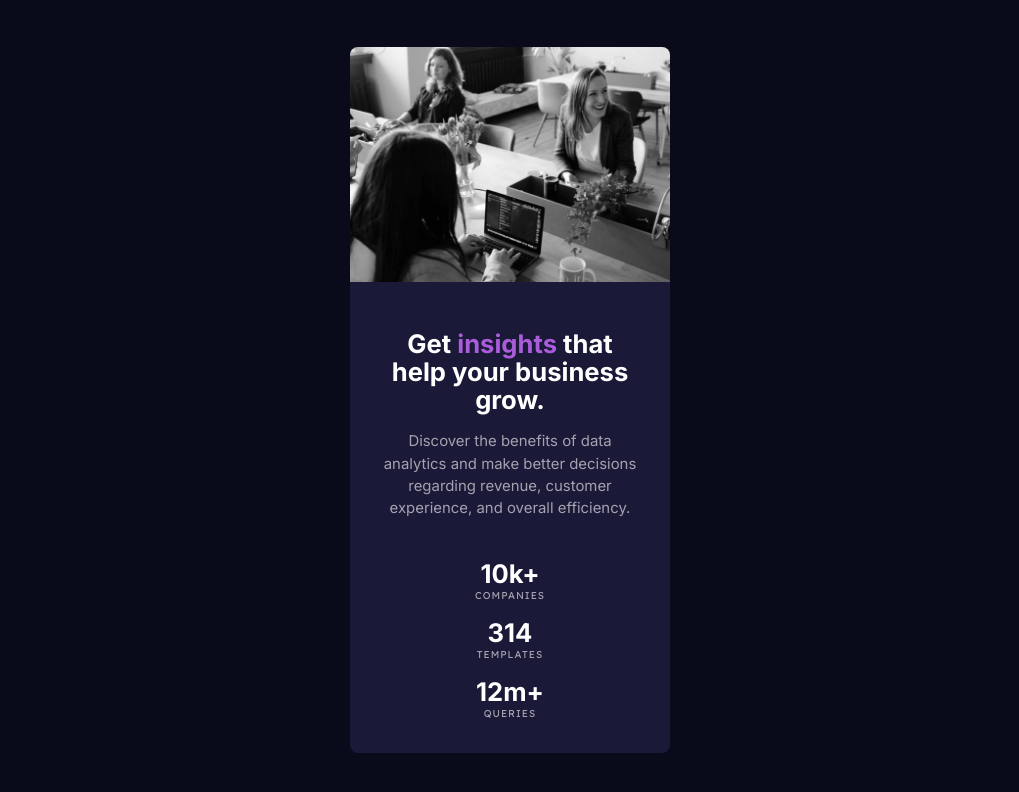
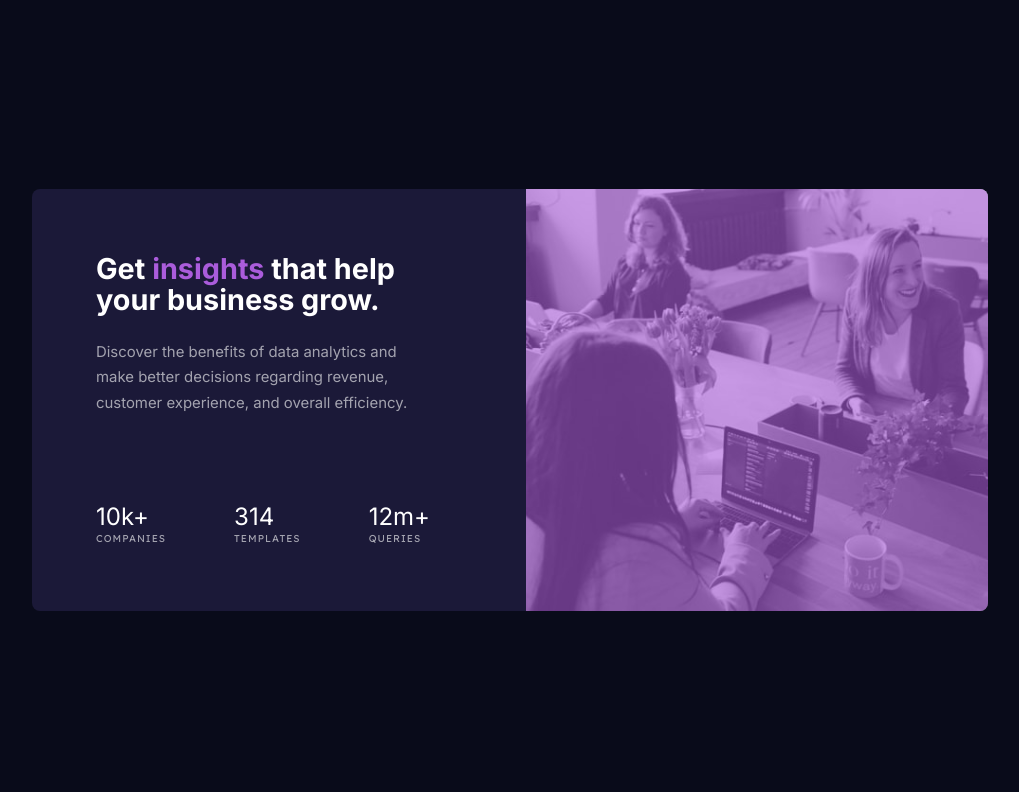
Before and after one commit to ryanthayes/fem-stats-preview-card, a plain HTML site: page index.html in a window 1280 px wide. Shown: the whole page, without its empty margins (130-1149 px from the left). Drawn offline with Linux system fonts and the light colour scheme.

Commit message:
Final styling

```diff
--- a/index.html
+++ b/index.html
@@ -16,24 +16,31 @@
 <body>
   <main>
     <section class="card">
-      <picture class="img-container">
-        <img class="card__img" src="images/image-header-mobile.jpg" alt="co-workers in office working happily">
-      </picture>
       <div class="card__content">
         <h1 class="card__title">Get <span>insights</span> that help your business grow.</h1>
         <p>
           Discover the benefits of data analytics and make better decisions regarding revenue, customer
           experience, and overall efficiency.
         </p>
+        <div class="card__stats">
+          <div>
+            <h2 class="card__stats-title">10k+ </h2>
+            <p>companies</p>
+          </div>
+          <div>
+            <h2 class="card__stats-title">314 </h2>
+            <p>templates</p>
+          </div>
+          <div>
+            <h2 class="card__stats-title">12m+ </h2>
+            <p>queries</p>
+          </div>
+        </div>
       </div>
-      <div class="card__footer">
-        <h2 class="card__footer-title">10k+ </h2>
-        <p>companies</p>
-        <h2 class="card__footer-title">314 </h2>
-        <p>templates</p>
-        <h2 class="card__footer-title">12m+ </h2>
-        <P>queries</P>
-      </div>
+      <picture class="img-container">
+        <source srcset="images/image-header-desktop.jpg" media="(min-width: 600px )">
+        <img class="card__img" src="images/image-header-mobile.jpg" alt="co-workers in office working happily">
+      </picture>
     </section>
   </main>
 
--- a/style.css
+++ b/style.css
@@ -16,10 +16,10 @@
     --ff-secondary: 'Lexend Deca', sans-serif;
 
     --fs-400: .9325rem;
-    --fs-600: 1.6rem;
+    --fs-700: 1.8rem;
 
     --fw-normal: 400;
-    --fw-semi-bold: 600;
+    --fw-bold: 700;
 }
 
 /*=== CUSTOM RESET ===*/
@@ -51,7 +51,7 @@
 
 body {
   min-height: 100vh;
-  line-height: 1.5;
+  line-height: 1.7;
 }
 
 /* responsive images/videos */
@@ -61,6 +61,12 @@ svg,
 video {
   display: block;
   max-width: 100%;
+}
+
+@media (max-width: 23.75em) {
+  html {
+    font-size: 80%;
+  }
 }
 
 /*=== GLOBAL STYLES ===*/
@@ -82,46 +88,104 @@ h3 {
 line-height: 1.1;
 }
 
+main {
+margin: 0 auto;
+}
+
 .card {
-  max-width: 20rem;
+display: grid;
+grid-template-columns: 1fr;
+margin: 2rem;
+text-align: center;
+
 background-color: var(--clr-primary-500);
 border-radius: .5rem;
 overflow: hidden;
-  margin: 0 auto;
+}
 
-  display: grid;
-  grid-template-columns: 1fr;
-  text-align: center;
+.img-container {
+position: relative;
+order: -1;
+}
+.img-container::before {
+content: '';
+position: absolute;
+top: 0;
+left: 0;
+width: 100%;
+height: 100%;
+background-color: var(--clr-accent-400-alpha);
+}
+
+.card__image {
+height: 100%;
+width: 100%;
+object-fit: cover;
 }
 
 .card__content {
 padding: 2rem;
-  margin-bottom: .5rem;
 }
+.card__title {
+font-size: var(--fs-700);
+font-weight: var(--fw-bold);
+color: var(--clr-neutral-100);
 
-.card__title {
-  font-size: var(--fs-600);
-  font-weight: var(--fw-semi-bold);
-  color: var(--clr-neutral-100);
-  margin-top: 1rem;
 margin-bottom: 1rem;
 }
 .card__title span {
 color: var(--clr-accent-400);
 }
 
-.card__footer {
-  margin-bottom: 1rem;
+.card__stats {
+margin-top: 2rem;
 }
-.card__footer-title {
-  font-size: var(--fs-600);
-  font-weight: var(--fw-semi-bold);
+.card__stats-title {
+font-size: 1.5rem;
 color: var(--clr-neutral-100);
+margin-top: 1.5rem;
 }
-.card__footer p {
+.card__stats p {
 font-family: var(--ff-secondary);
 font-size: .625rem;
 text-transform: uppercase;
 letter-spacing: .1em;
-  margin-bottom: 1rem;
 }
+
+@media (min-width: 40em) {
+
+  main {
+    max-width: 63.75rem;
+    margin: 0 auto;
+  }
+  .card {
+    grid-template-columns: 1fr 1fr;
+    gap: 2rem;
+    text-align: left;
+
+  }
+  .img-container {
+    order: 1;
+  }
+  .card__img {
+    height: 100%;
+    width: 100%;
+    object-fit: cover;
+  }
+
+  .card__content {
+    padding: 4rem;
+  }
+  .card__title {
+    margin-bottom: 1.5rem;
+  }
+  .card__title span {
+    color: var(--clr-accent-400);
+  }
+  .card__stats {
+    display: flex;
+    justify-content: space-between;
+    margin-top: 4rem;
+  }
+
+}
```
Also changed, not shown: solutiom.png (added). Lines whose indentation alone changed are shown as unchanged.
